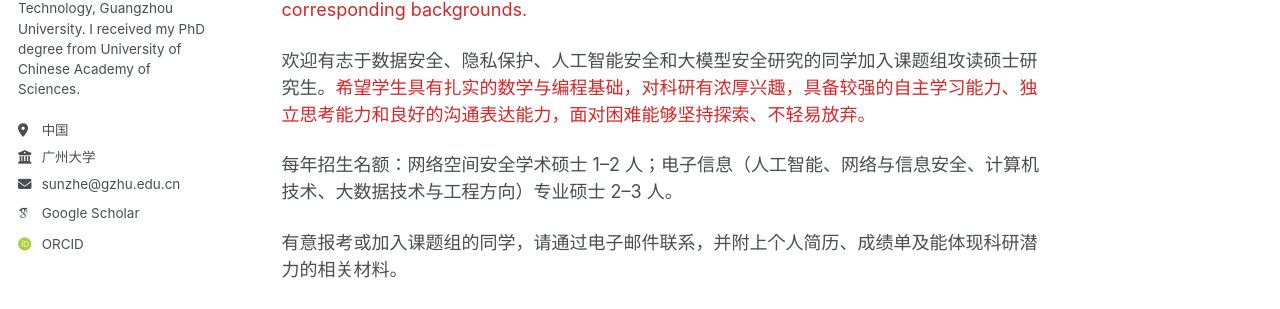
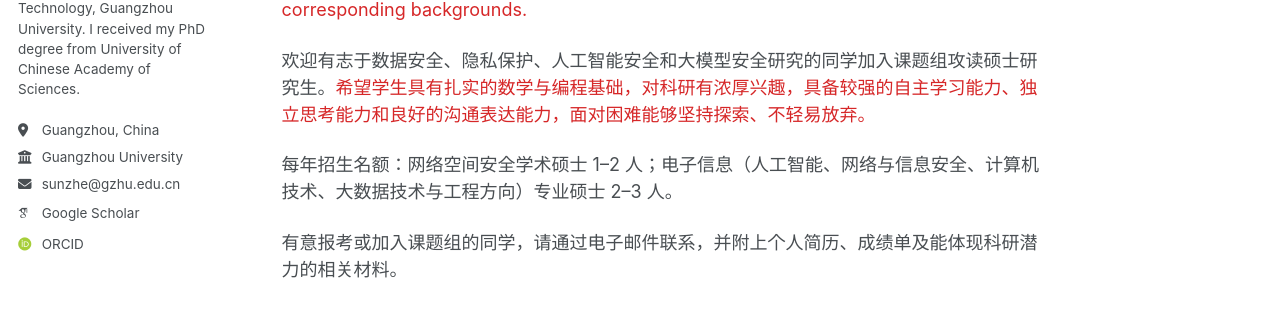
Before and after one commit to ZheSun208/ZheSun208.github.io, a Jekyll site: the page built from _pages/about.md, in a window 1280 px wide. Shown: the part 380-689 px from the top of the page. Built offline with Jekyll 4.4.1, drawn with Linux system fonts in a browser that asks for light colours; some web fonts are replaced; a script bundle is joined from its source files by our own code; library files that are not in the unit come from our copies.

Commit message:
Update _config.yml

```diff
--- a/_config.yml
+++ b/_config.yml
@@ -28,8 +28,8 @@ author:
   pronouns         : # example: "she/her"
   bio              : "I am now an associate professor at Cyberspace Institute of Advanced Technology, Guangzhou University.
 I received my PhD degree from University of Chinese Academy of Sciences."
-  location         : "中国"
-  employer         : "广州大学"
+  location         : "Guangzhou, China"
+  employer         : "Guangzhou University"
   uri              : # URL
   email            : "sunzhe@gzhu.edu.cn"
 
```
